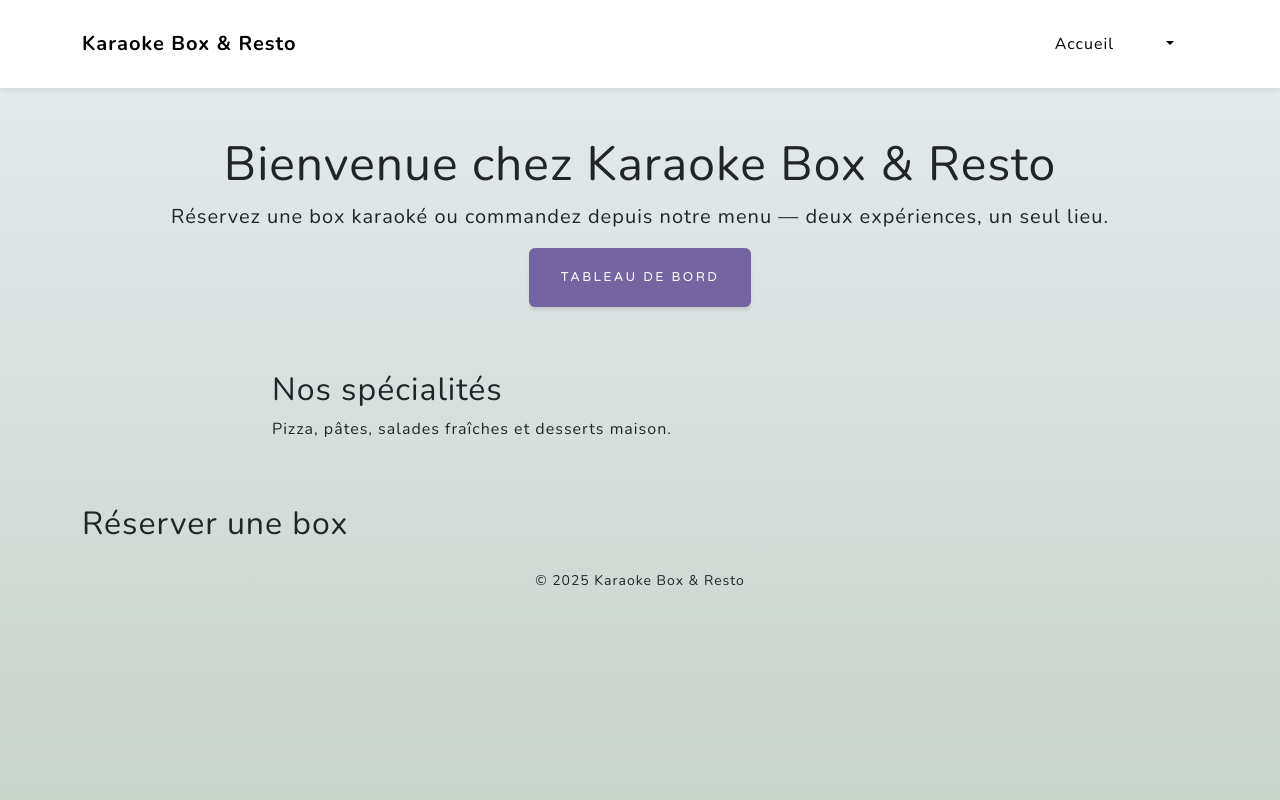
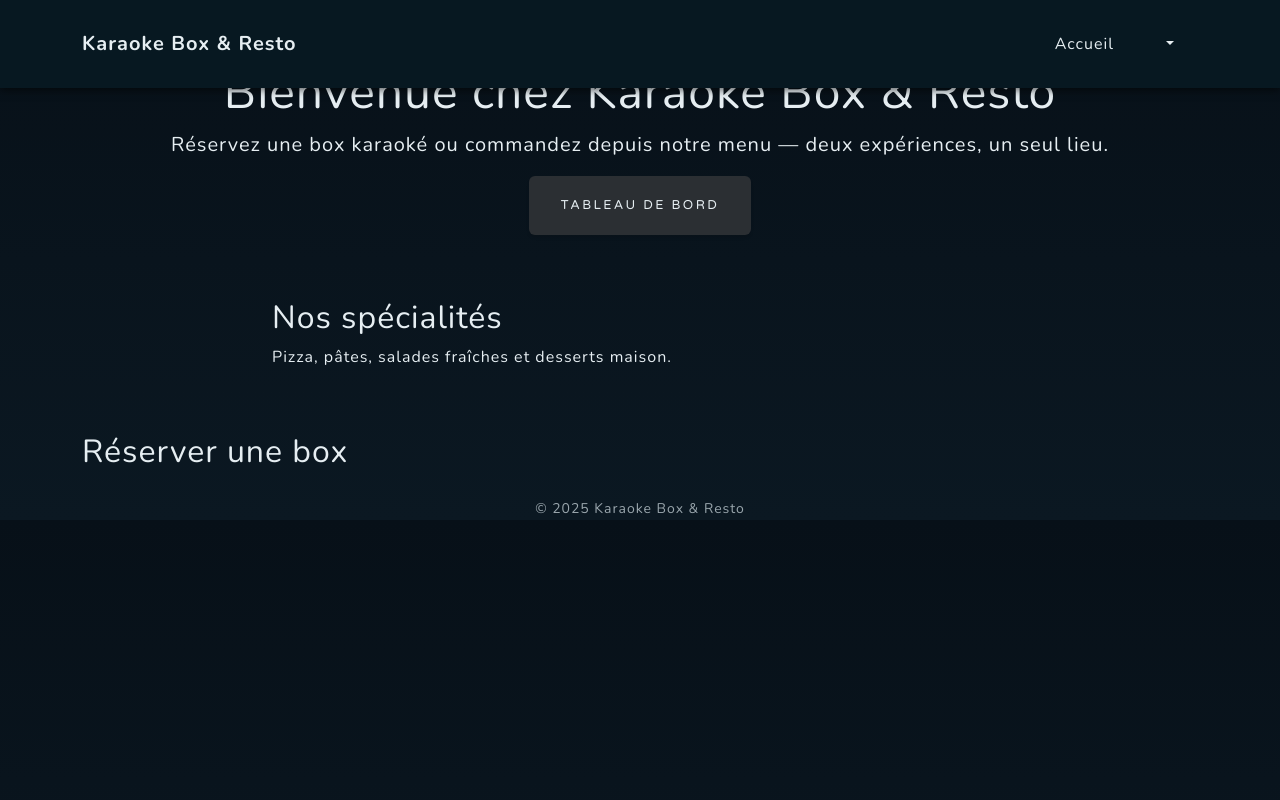
Before and after one commit to manahak/projet_karaoke, a Flask app: page / in a window 1280 px wide. Run offline with Flask 3, Linux system fonts and the light colour scheme; the visitor is signed in with stand-in values (Sample User, id 1); data that the repository does not hold is empty; some libraries are stand-ins or nearby versions.

Commit message:
TEST : changement couleur

```diff
--- /dev/null
+++ b/static/css/dark-mode.css
@@ -0,0 +1,95 @@
+/* Dark mode overrides for Karaoke Box & Resto */
+:root{
+  --bs-body-bg: #0b0f14;
+  --bs-body-color: #e6eef2;
+  --bs-card-bg: #0f1720;
+  --bs-border-color: #1f2a30;
+  --bs-muted: #9aa6ad;
+  --bs-link-color: #7dd3c9;
+  --bs-link-hover-color: #5ec9b9;
+  --bs-btn-bg: #0f6b63;
+}
+
+body{
+  background: linear-gradient(180deg,#071018 0%, #0b1822 100%) !important;
+  color: var(--bs-body-color) !important;
+}
+
+/* Navbar */
+.navbar{
+  background-color: #071821 !important;
+  box-shadow: 0 2px 8px rgba(0,0,0,0.6) !important;
+}
+.navbar .nav-link, .navbar .navbar-brand, .navbar .dropdown-item{
+  color: #e6eef2 !important;
+}
+.navbar .nav-link:hover, .navbar .dropdown-item:hover{ color: var(--bs-link-hover-color) !important; }
+
+/* Cards and panels */
+.card, .modal-content, .dropdown-menu{
+  background-color: var(--bs-card-bg) !important;
+  color: var(--bs-body-color) !important;
+  border-color: var(--bs-border-color) !important;
+  box-shadow: 0 6px 18px rgba(0,0,0,0.5);
+}
+
+/* Tables */
+.table{
+  color: var(--bs-body-color) !important;
+  border-color: var(--bs-border-color) !important;
+}
+.table thead th{
+  background-color: rgba(255,255,255,0.03);
+  color: var(--bs-body-color) !important;
+  border-bottom: 1px solid var(--bs-border-color);
+}
+.table tbody tr td{
+  border-bottom: 1px solid rgba(255,255,255,0.03);
+}
+
+/* Inputs and selects */
+.form-control, .form-select, textarea{
+  background-color: #0c1418 !important;
+  color: var(--bs-body-color) !important;
+  border: 1px solid var(--bs-border-color) !important;
+}
+::placeholder{ color: #7f8b90 !important; }
+
+/* Buttons */
+.btn-primary{
+  background-color: var(--bs-btn-bg) !important;
+  border-color: rgba(255,255,255,0.06) !important;
+  color: #ffffff !important;
+}
+.btn-outline-primary{
+  color: var(--bs-body-color) !important;
+  border-color: var(--bs-border-color) !important;
+}
+.btn-secondary{
+  background-color: #2b2f33 !important;
+  color: var(--bs-body-color) !important;
+  border-color: var(--bs-border-color) !important;
+}
+
+/* Alerts */
+.alert{
+  background-color: rgba(255,255,255,0.03);
+  color: var(--bs-body-color) !important;
+  border: 1px solid rgba(255,255,255,0.03) !important;
+}
+
+/* Footer */
+footer{ color: var(--bs-muted); }
+
+/* Short id look */
+.short-id{ color: #d1f5ef !important; }
+
+/* Ensure modals look good */
+.modal-backdrop.show{ background-color: rgba(0,0,0,0.6); }
+
+/* Improve contrast for links */
+a{ color: var(--bs-link-color) !important; }
+a:hover{ color: var(--bs-link-hover-color) !important; }
+
+/* Misc */
+.container, .card-body{ transition: background-color 0.2s ease, color 0.2s ease; }
--- a/templates/base.html
+++ b/templates/base.html
@@ -10,29 +10,8 @@
   <link href="https://fonts.googleapis.com/css?family=Nunito:200,200i,300,300i,400,400i,600,600i,700,700i,800,800i,900,900i" rel="stylesheet" />
   <!-- Theme CSS (includes Bootstrap) -->
   <link href="{{ url_for('static', filename='startbootstrap-grayscale-gh-pages/css/styles.css') }}" rel="stylesheet">
-  <!-- Site overrides (background gradient) -->
-  <style>
-    /* light gray gradient background for the whole site */
-    body {
-      background: linear-gradient(180deg, #e7ecf0 0%, #c8d3ca 100%) !important;
-      min-height: 100vh;
-      /* reserve space for fixed navbar so header is always visible and doesn't cover content */
-      padding-top: 72px;
-    }
-    /* ensure sections with transparent backgrounds show the gradient */
-    .masthead, .about-section, .projects-section, .signup-section, .contact-section {
-      background-color: transparent !important;
-    }
-    /* keep navbar background opaque white and visible */
-    .navbar {
-      background-color: #ffffff !important;
-      box-shadow: 0 2px 6px rgba(0,0,0,0.08);
-    }
-    /* navbar text in black for contrast */
-    .navbar .nav-link, .navbar .navbar-brand, .navbar .dropdown-item {
-      color: #000 !important;
-    }
-  </style>
+  <!-- Site overrides (dark mode) -->
+  <link href="{{ url_for('static', filename='css/dark-mode.css') }}" rel="stylesheet">
 </head>
 <body>
     <!-- Navbar -->
```
